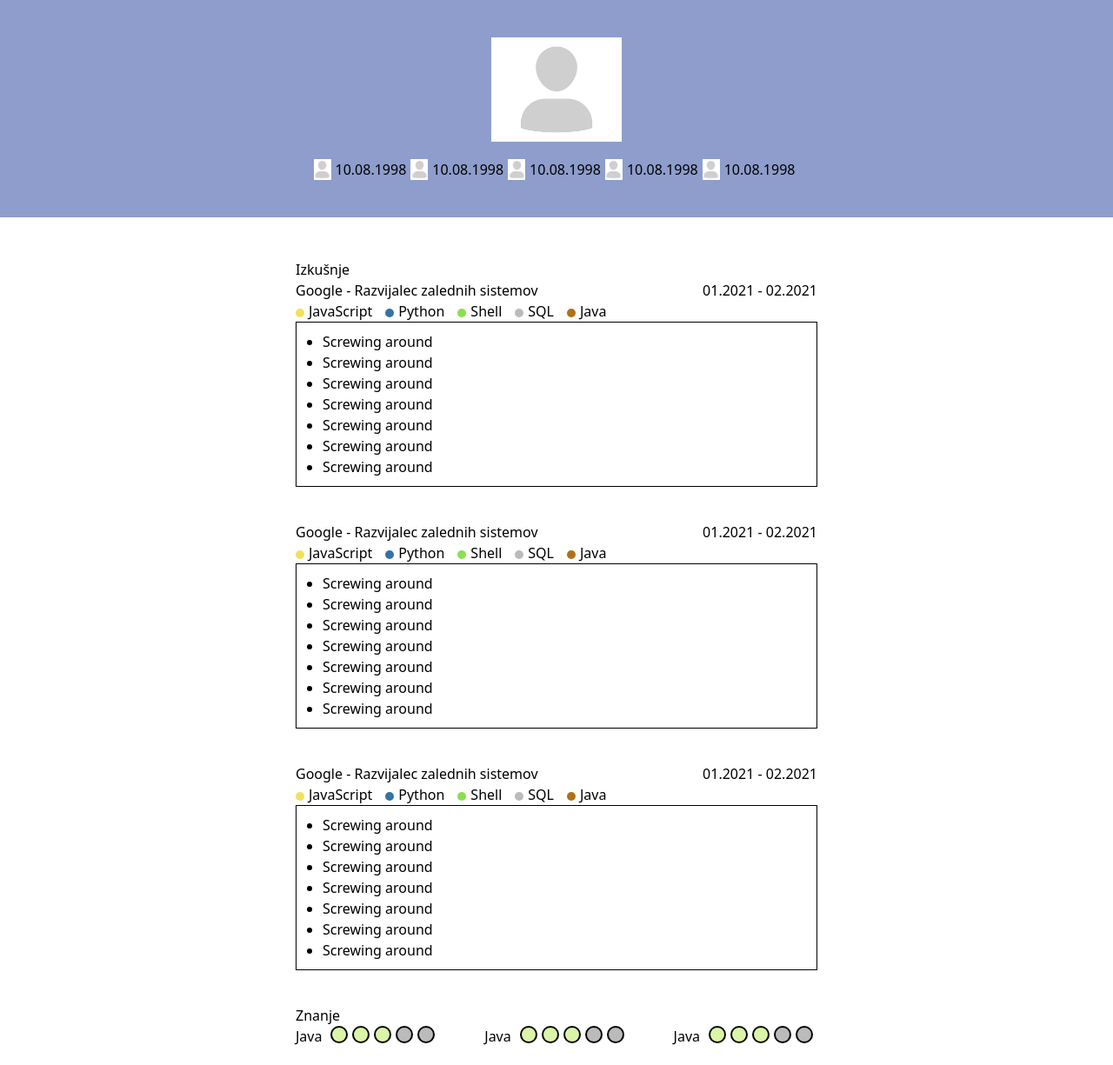
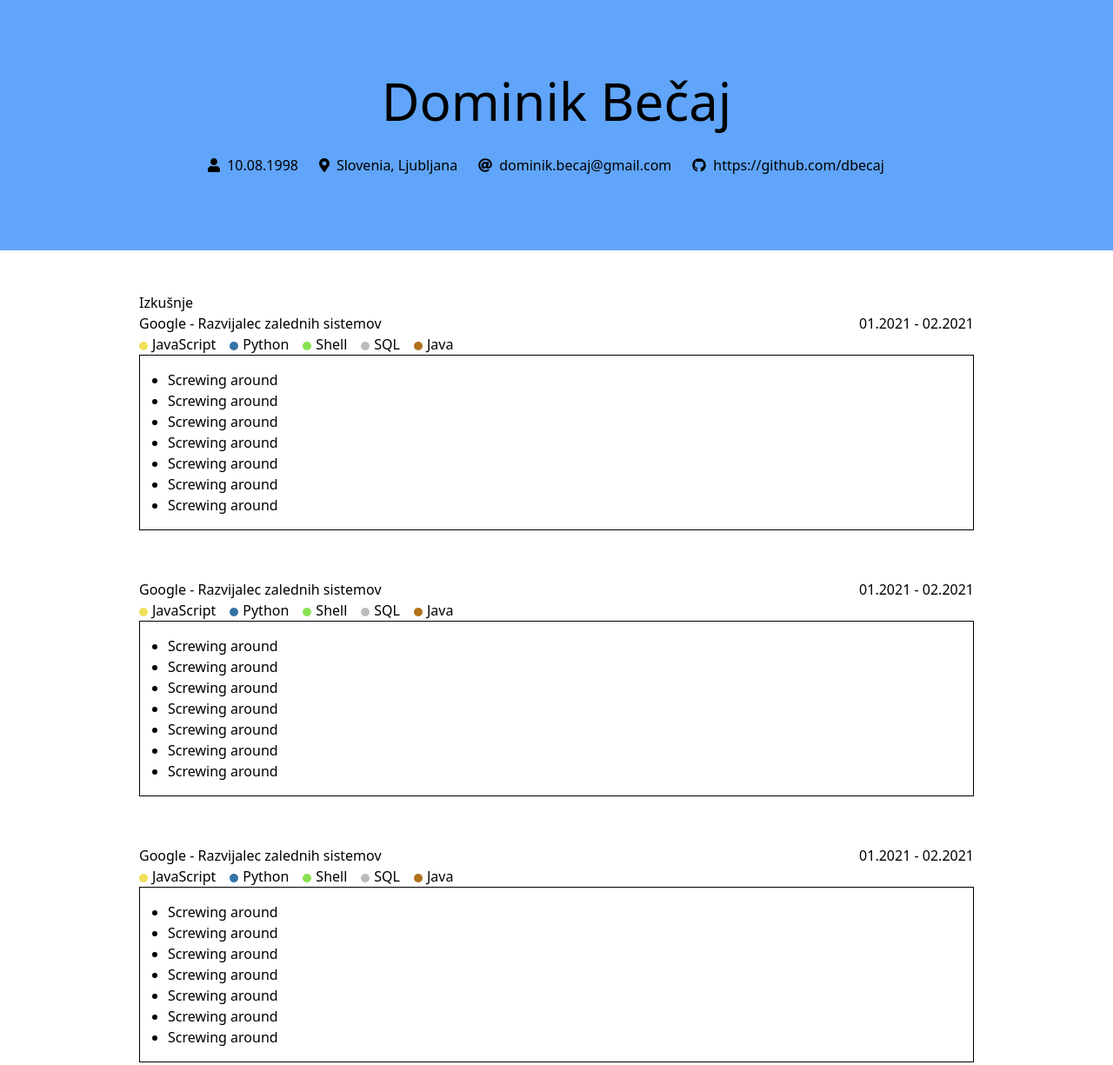
Before and after one commit to dbecaj/dbecaj.github.io, a Gatsby site: page / in a window 1280 px wide. Shown: the top 1225 px of the page at 87% size. Built offline with nearby package versions, Linux system fonts and the light colour scheme; Gatsby itself is replaced by a stand-in of ours.

Commit message:
Started work on loading site data from JSON

```diff
--- /dev/null
+++ b/content/site-data.json
@@ -0,0 +1,20 @@
+{
+  "userInfo": [
+    {
+      "icon": ["fas", "user"],
+      "text": "10.08.1998"
+    },
+    {
+      "icon": ["fas", "map-marker-alt"],
+      "text": "Slovenia, Ljubljana"
+    },
+    {
+      "icon": ["fas", "at"],
+      "text": "dominik.becaj@gmail.com"
+    },
+    {
+      "icon": ["fab", "github"],
+      "text": "https://github.com/dbecaj"
+    }
+  ]
+}
--- a/gatsby-browser.js
+++ b/gatsby-browser.js
@@ -1 +1,7 @@
 import "./src/styles/global.css"
+import { library } from "@fortawesome/fontawesome-svg-core"
+import { fas } from "@fortawesome/free-solid-svg-icons"
+import { fab } from "@fortawesome/free-brands-svg-icons"
+
+// FontAwesome setup
+library.add(fas, fab)
--- a/gatsby-config.js
+++ b/gatsby-config.js
@@ -17,5 +17,6 @@ module.exports = {
         path: `${__dirname}/src/images/`,
       },
     },
+    `gatsby-plugin-fontawesome-css`,
   ],
 }
--- a/package.json
+++ b/package.json
@@ -14,8 +14,13 @@
     "test": "echo \"Write tests! -> https://gatsby.dev/unit-testing\" && exit 1"
   },
   "dependencies": {
+    "@fortawesome/fontawesome-svg-core": "^1.2.35",
+    "@fortawesome/free-brands-svg-icons": "^5.15.3",
+    "@fortawesome/free-solid-svg-icons": "^5.15.3",
+    "@fortawesome/react-fontawesome": "^0.1.14",
     "gatsby": "^3.0.1",
     "gatsby-image": "^3.0.0",
+    "gatsby-plugin-fontawesome-css": "^1.1.0",
     "gatsby-plugin-image": "^1.0.1",
     "gatsby-plugin-postcss": "^4.0.0",
     "gatsby-plugin-sharp": "^3.0.1",
--- a/src/components/edu-desc.js
+++ b/src/components/edu-desc.js
@@ -2,19 +2,19 @@ import React from "react"
 
 export function EduDesc(props) {
   return (
-    <div style={{ ...props.style }}>
+    <div class={`${props.class}`}>
       { /* General education information */ }
-      <div style={{ display: "flex" }}>
+      <div class="flex">
         <p>{props.institutionName}</p>
-        <div style={{ display: "flex", marginLeft: "auto" }}>
+        <div class="flex ml-auto">
           <p>{props.startDate} - {props.endDate}</p>
         </div>
       </div>
       <p>{props.programName}</p>
 
       { /* Competencies acquired */ }
-      <div style={{ border: "1px solid black", padding: "10px 30px 10px" }}>
-        <ul style={{ listStyleType: "disc" }}>
+      <div class="border border-black px-8 py-4">
+        <ul class="list-disc">
           {props.competencies.map(value => {
             return (
               <li>{value}</li>
--- a/src/components/info-item.js
+++ b/src/components/info-item.js
@@ -1,11 +1,19 @@
 import React from "react"
-import { GatsbyImage } from "gatsby-plugin-image";
+import { FontAwesomeIcon } from "@fortawesome/react-fontawesome";
 
 export default function InfoItem(props) {
+  // Check if info text is a web link
+  let text = <p>{props.text}</p>
+  if (props.text.match(/^(http|https):\/\//)) {
+    text = <a href={props.text}>{props.text}</a>
+  }
+
   return (
-    <div style={{ display: "flex" }}>
-      <GatsbyImage image={props.image} alt={props.imgAlt} />
-      <p style={{ margin: "0 5px 0 5px" }}>{props.text}</p>
+    <div class={`flex items-center ${props.class}`}>
+      <FontAwesomeIcon icon={props.icon} />
+      <div class="ml-2">
+        {text}
+      </div>
     </div>
   )
 }
--- a/src/components/job-desc.js
+++ b/src/components/job-desc.js
@@ -5,16 +5,16 @@ const langColors = require("./github-lang-colors.json")
 
 export function JobDesc(props) {
   return (
-    <div style={{ ...props.style }}>
+    <div class={`${props.class}`}>
       { /* General job information */}
-      <div style={{ display: "flex" }}>
+      <div class="flex">
         <p>{props.companyName} - {props.jobPosition}</p>
-        <div style={{ display: "flex", marginLeft: "auto" }}>
+        <div class="flex ml-auto">
           <p>{props.startDate} - {props.endDate}</p>
         </div>
       </div>
 
-      <div style={{ display: "flex", flexFlow: "wrap" }}>
+      <div class="flex flex-wrap">
         {props.languages.map(lang => {
           const circleStyle = {
             height: 10,
@@ -26,7 +26,7 @@ export function JobDesc(props) {
           }
 
           return (
-            <div style={{ display: "flex", alignItems: "center", marginRight: 15 }}>
+            <div class="flex items-center mr-4">
               <span style={circleStyle} />
               <p>{lang}</p>
             </div>
@@ -35,8 +35,8 @@ export function JobDesc(props) {
       </div>
 
       { /* Job description */}
-      <div style={{ border: "1px solid black", padding: "10px 30px 10px" }}>
-        <ul style={{ listStyleType: "disc" }}>
+      <div class="border border-black px-8 py-4">
+        <ul class="list-disc">
           {props.tasks.map(value => {
             return (
               <li>{value}</li>
--- a/src/components/layout.js
+++ b/src/components/layout.js
@@ -2,7 +2,7 @@ import React from "react"
 
 export default function Layout({ children }) {
   return (
-    <div style={{ margin: "3rem auto", maxWidth: 600 }}>
+    <div style={{ margin: "3rem auto", maxWidth: 960 }}>
       { children }
     </div>
   )
--- a/src/components/skill-item.js
+++ b/src/components/skill-item.js
@@ -4,8 +4,8 @@ export function SkillItem(props) {
   const level = parseInt(props.level)
 
   return (
-    <div style={{ display: "flex", ...props.style }}>
-      <p style={{ marginRight: 10 }}>{props.name}</p>
+    <div class={`flex items-center ${props.class}`}>
+      <p class="mr-4">{props.name}</p>
 
       { /* Generate and fill skill level circles */}
       {Array.from(Array(5)).map((v, i) => {
--- a/src/pages/index.js
+++ b/src/pages/index.js
@@ -1,35 +1,32 @@
 import React from "react"
 import Layout from "../components/layout"
-import "../styles/index.css"
-import { getImage, StaticImage } from "gatsby-plugin-image";
 import { graphql } from "gatsby";
 import InfoItem from "../components/info-item";
 import { JobDesc } from "../components/job-desc";
 import { SkillItem } from "../components/skill-item";
 import { EduDesc } from "../components/edu-desc";
 
+import SiteData from "../../content/site-data.json"
+
 export default function Home({ data }) {
-  console.log(data)
 
   return (
     <div>
       { /* Header */}
-      <div class="infoPanel">
+      <div class="flex justify-center items-center w-full h-72 bg-blue-400">
         <div>
-          <StaticImage
-            src="../images/portrait-placeholder.webp"
-            alt="Portrait of resume applicant"
-            layout="fixed"
-            width={150}
-            height={120}
-            style={{ margin: "0 auto 20px auto", }}
-          />
-          <div class="infoList">
-            <InfoItem image={getImage(data.age.childImageSharp.gatsbyImageData)} imgAlt="Age icon" text="10.08.1998" />
-            <InfoItem image={getImage(data.age.childImageSharp.gatsbyImageData)} imgAlt="Age icon" text="10.08.1998" />
-            <InfoItem image={getImage(data.age.childImageSharp.gatsbyImageData)} imgAlt="Age icon" text="10.08.1998" />
-            <InfoItem image={getImage(data.age.childImageSharp.gatsbyImageData)} imgAlt="Age icon" text="10.08.1998" />
-            <InfoItem image={getImage(data.age.childImageSharp.gatsbyImageData)} imgAlt="Age icon" text="10.08.1998" />
+          <h1 class="text-6xl text-center mb-8">Dominik Bečaj</h1>
+
+          <div class="flex flex-wrap justify-center">
+            {SiteData.userInfo.map(info => {
+              return (
+              <InfoItem
+                icon={info.icon}
+                text={info.text}
+                class="mr-6"
+              />
+              )
+            })}
           </div>
         </div>
       </div>
@@ -47,15 +44,16 @@ export default function Home({ data }) {
               languages={['JavaScript', 'Python', 'Shell', 'SQL', "Java"]}
               tasks={['Screwing around', 'Screwing around', 'Screwing around', 'Screwing around', 'Screwing around', 'Screwing around', 'Screwing around']}
               style={{ marginBottom: "40px" }}
+              class="mb-14"
             />
           )
         })}
 
         <h3>Znanje</h3>
-        <div style={{ display: "flex", flexWrap: "wrap", justifyContent: "space-between" }}>
+        <div class="flex flex-wrap justify-between">
           {Array.from(Array(12)).map(v => {
             return (
-              <SkillItem name="Java" level="3" style={{ margin: "0 0px 40px 0" }} />
+              <SkillItem name="Java" level="3" style={{ margin: "0 0px 40px 0" }} class="mb-14" />
             )
           })}
         </div>
@@ -69,7 +67,7 @@ export default function Home({ data }) {
               institutionName="Univerza v Ljubljani, Fakultata za računalništvo in informatiko"
               programName="visokošolski program"
               competencies={["Screwing around", "Screwing around", "Screwing around", "Screwing around", "Screwing around"]}
-              style={{ marginBottom: "40px" }}
+              class="mb-14"
             />
           )
         })}
--- a/src/styles/index.css
+++ /dev/null
@@ -1,14 +0,0 @@
-.infoPanel {
-  background-color: #8e9dcc;
-  height: 250px;
-  width: 100%;
-  display: flex;
-  justify-content: center;
-  align-items: center;
-}
-
-.infoList {
-  display: flex;
-  flex-wrap: wrap;
-  justify-content: center;
-}
```
Also changed, not shown: 1 other file.
